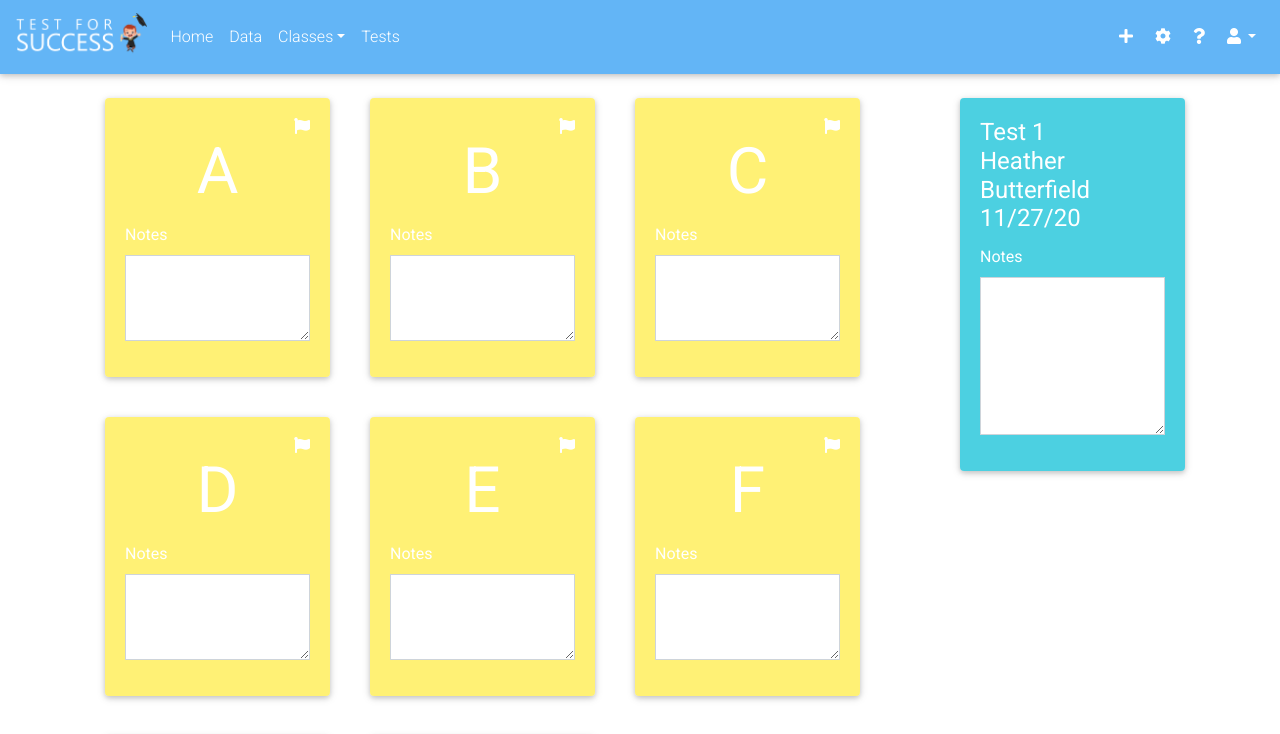
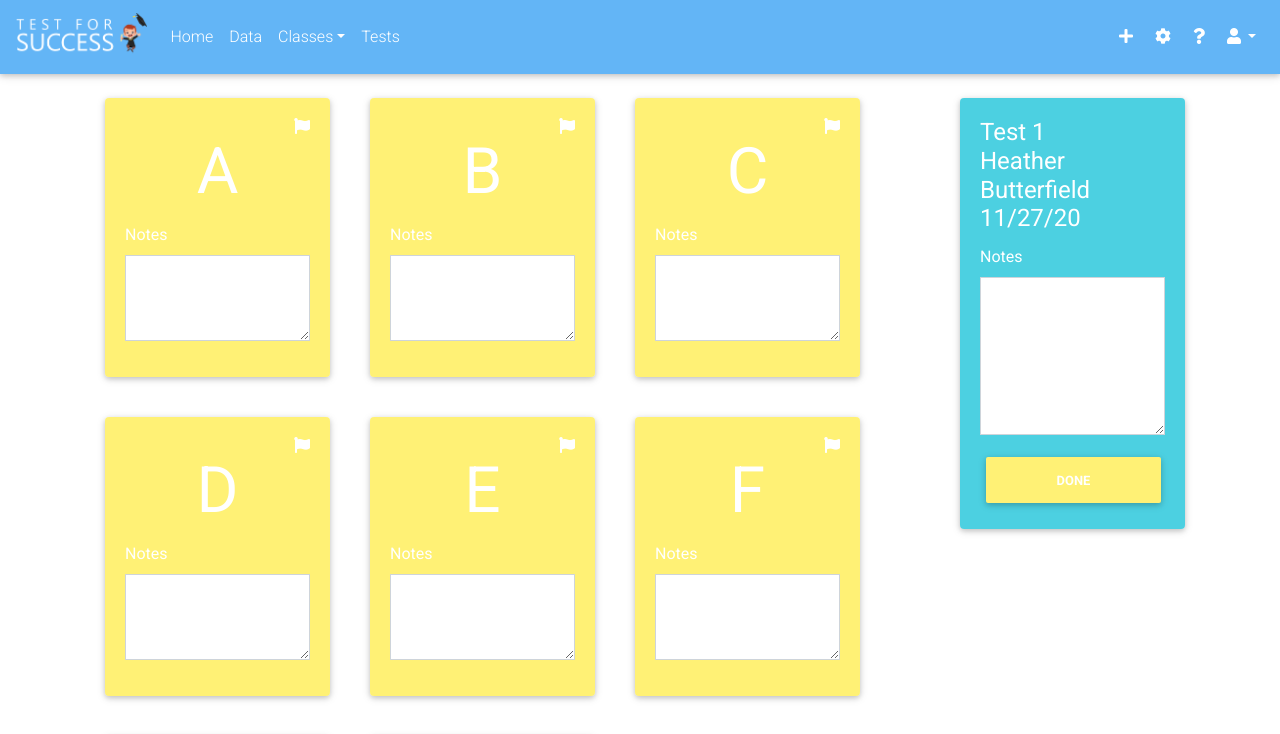
Before and after one commit to HeatherButterfield/testforsuccess, a React (Create React App) app: page /teacher/test in a window 1280 px wide. Shown: the top 734 px of the page. Built offline with nearby package versions, Linux system fonts and the light colour scheme.

Commit message:
add button

```diff
--- a/src/components/TestCard.js
+++ b/src/components/TestCard.js
@@ -19,10 +19,10 @@ function TestCard(props) {
   }
   return (
     <div>
-      <div class="card test-card rgba-yellow-strong" id={props.title}>
+      <div onClick={toggleColor} class="card test-card rgba-yellow-strong" id={props.title}>
         <div class="card-body">
           <div class="d-flex justify-content-end">
-            <i onClick={toggleColor} class="fas fa-flag text-white"></i>
+            <i class="fas fa-flag text-white"></i>
           </div>
           <h1 class="card-title card-title-test text-center text-white">{props.title}</h1>
           <div class="form-group">
--- a/src/index.css
+++ b/src/index.css
@@ -13,6 +13,10 @@
 
 .btn-rounded {
   border-radius: 50px;
+}
+
+.yellow-btn {
+  background-color: #fff175;
 }
 
 .margin-sides {
--- a/src/pages/TeacherTestPage.js
+++ b/src/pages/TeacherTestPage.js
@@ -28,6 +28,9 @@ function TeacherTestPage() {
                 <label for="notes" class="text-white">Notes</label>
                 <textarea class="form-control rounded-0" id="notes" rows="6"></textarea>
               </div>
+              <div class="text-center">
+                <button type="button" class="btn yellow-btn text-white" style={{width: "175px"}}><b>Done</b></button>
+              </div>
             </div>
           </div>
           </div>
```
